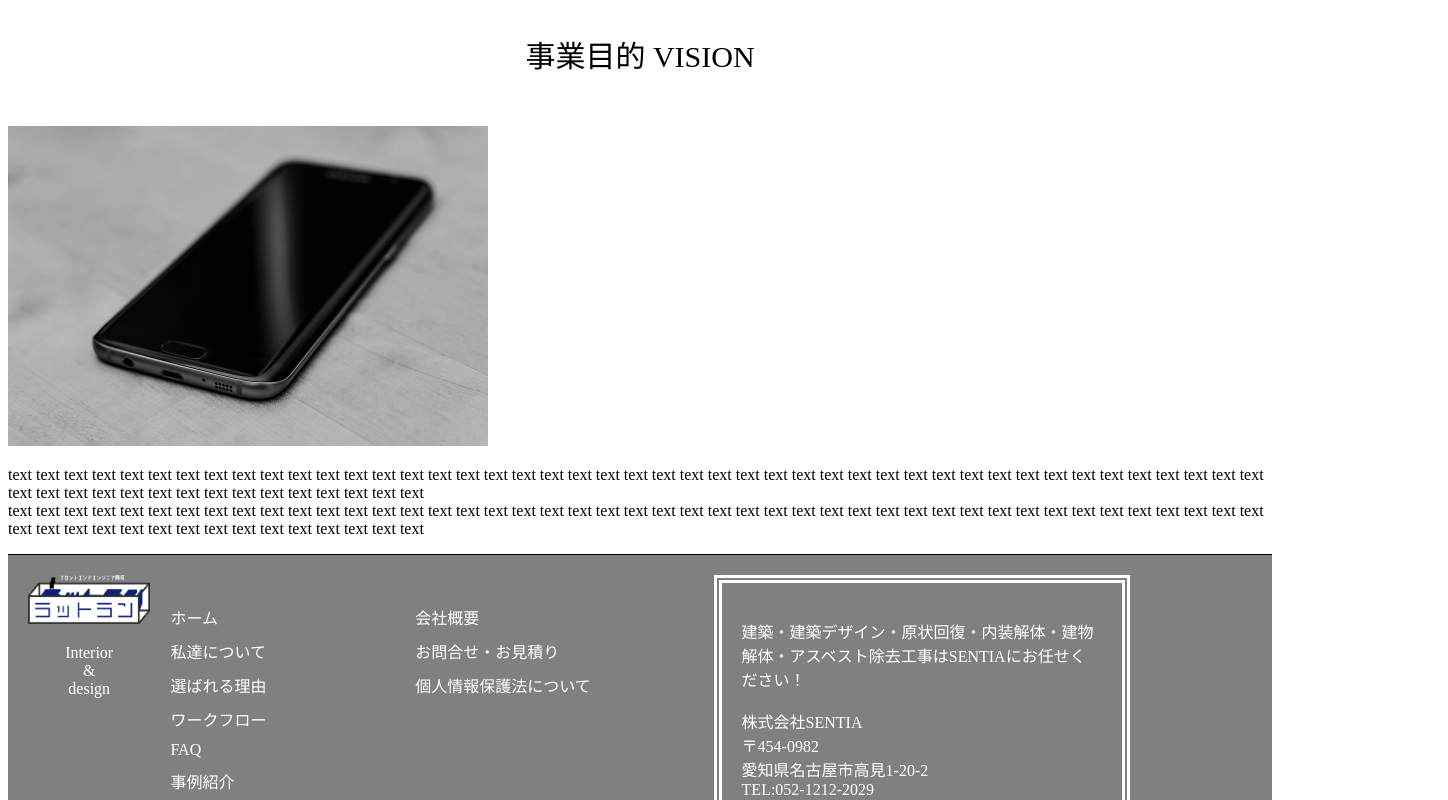
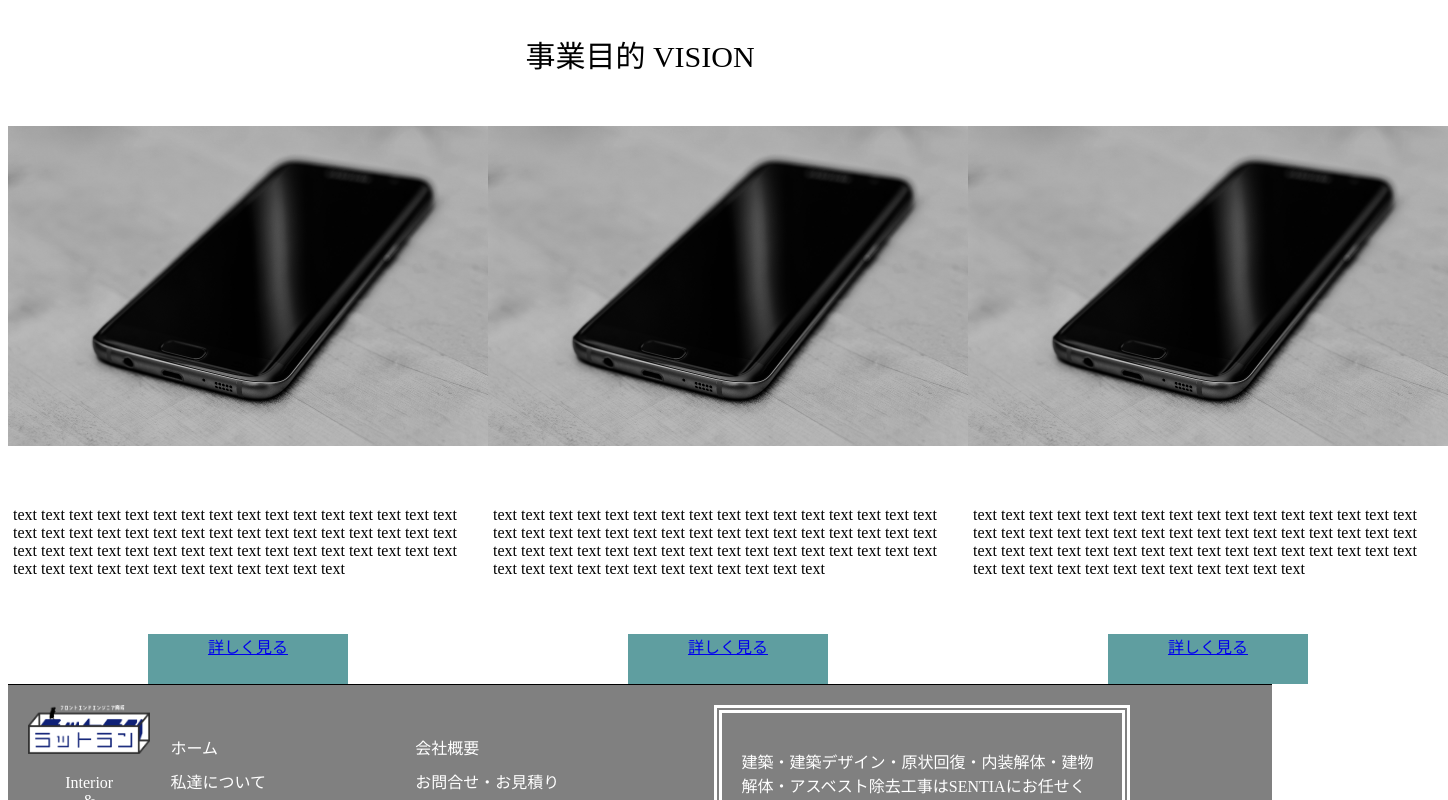
Before and after one commit to aikochon/ratrun-middle, a Nuxt app: page / in a window 1280 px wide. Shown: the part 3340-4140 px from the top of the page, 1448 px wide, since content can reach past the window. Built offline with nearby package versions, Linux system fonts and the light colour scheme.

Commit message:
同じブロック3つ Button Components

```diff
--- /dev/null
+++ b/components/atoms/Buttons/BasicButton.vue
@@ -0,0 +1,11 @@
+<template>
+  <button>{{ text }}</button>
+</template>
+<script>
+export default {
+  props: {
+    text: { type: String, default: "ボタン" },
+  },
+  setup() {},
+};
+</script>
--- /dev/null
+++ b/components/atoms/Buttons/LinkButton.vue
@@ -0,0 +1,12 @@
+<template>
+  <a :href="href">{{ text }}</a>
+</template>
+  <script>
+export default {
+  props: {
+    text: { type: String, default: "ボタン" },
+    href: { type: String, default: "#" },
+  },
+  setup() {},
+};
+</script>
--- /dev/null
+++ b/components/atoms/Buttons/index.js
@@ -0,0 +1,4 @@
+import BasicButton from "./BasicButton.vue";
+import LinkButton from "./LinkButton.vue";
+
+export { BasicButton, LinkButton };
--- a/components/organisms/Footer/AppFooter.vue
+++ b/components/organisms/Footer/AppFooter.vue
@@ -40,7 +40,7 @@
       <div class="sns-area">
         <nav class="sns-links">
           <li v-for="(link, key) in LinkListSnsLine" :key="key">
-            <nuxt-link :to="link.to">{{ link.text }}</nuxt-link>
+            <a :href="link.to"><img :src="link.imgSrc" /></a>
           </li>
         </nav>
       </div>
--- a/pages/index.vue
+++ b/pages/index.vue
@@ -210,6 +210,7 @@
           <p>事業目的 VISION</p>
         </div>
         <div class="smallsection-vision">
+          <div class="vision-blocks">
             <div class="vision-img">
               <img src="../assets/img/phone.png" alt="visionpic" />
             </div>
@@ -220,6 +221,18 @@
                 text text text text text text text text text text text text text
                 text text text text text text text text text text text text text
                 text text text text text text text text <br />
+              </p>
+            </div>
+            <div class="vision-button">
+              <LinkButton text="詳しく見る" href="#" />
+            </div>
+          </div>
+          <div class="vision-blocks">
+            <div class="vision-img">
+              <img src="../assets/img/phone.png" alt="visionpic" />
+            </div>
+            <div class="vision-details">
+              <p>
                 text text text text text text text text text text text text text
                 text text text text text text text text text text text text text
                 text text text text text text text text text text text text text
@@ -227,7 +240,27 @@
                 text text text text text text text text <br />
               </p>
             </div>
-          <div class="vision-button"></div>
+            <div class="vision-button">
+              <LinkButton text="詳しく見る" href="#" />
+            </div>
+          </div>
+          <div class="vision-blocks">
+            <div class="vision-img">
+              <img src="../assets/img/phone.png" alt="visionpic" />
+            </div>
+            <div class="vision-details">
+              <p>
+                text text text text text text text text text text text text text
+                text text text text text text text text text text text text text
+                text text text text text text text text text text text text text
+                text text text text text text text text text text text text text
+                text text text text text text text text <br />
+              </p>
+            </div>
+            <div class="vision-button">
+              <LinkButton text="詳しく見る" href="#" />
+            </div>
+          </div>
         </div>
       </div>
     </div>
@@ -235,7 +268,13 @@
 </template>
 
 <script>
-export default {};
+import { BasicButton, LinkButton } from "../components/atoms/Buttons";
+export default {
+  components: {
+    BasicButton,
+    LinkButton,
+  },
+};
 </script>
 
     <style lang='scss' scoped>
@@ -303,4 +342,27 @@ td {
   font-size: 30px;
   padding: 20px 0px 20px 0px;
 }
+.smallsection-vision {
+  display: flex;
+}
+.vision-blocks {
+  margin: auto;
+}
+.vision-details {
+  width: 470px;
+  margin: auto;
+  padding: 40px 0px 40px 0px;
+}
+.vision-button {
+  width: 200px;
+  height: 50px;
+  text-align: center;
+  vertical-align: middle;
+  margin: auto;
+  background-color: cadetblue;
+  color: white;
+}
+.a {
+  vertical-align: middle;
+}
 </style>
```
Lines whose indentation alone changed are shown as unchanged.
